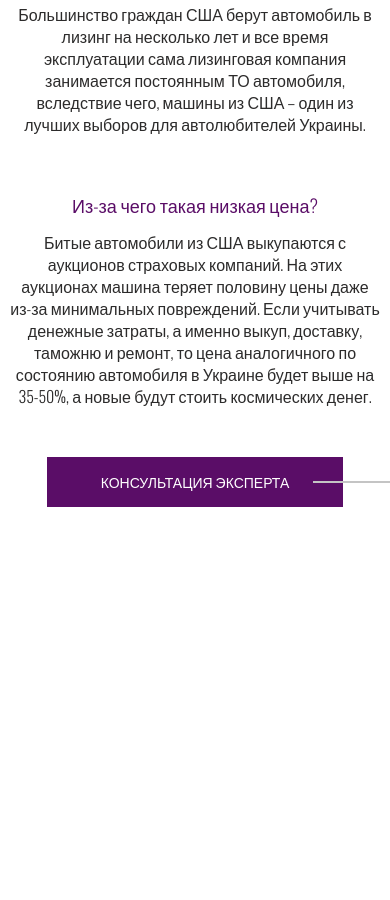
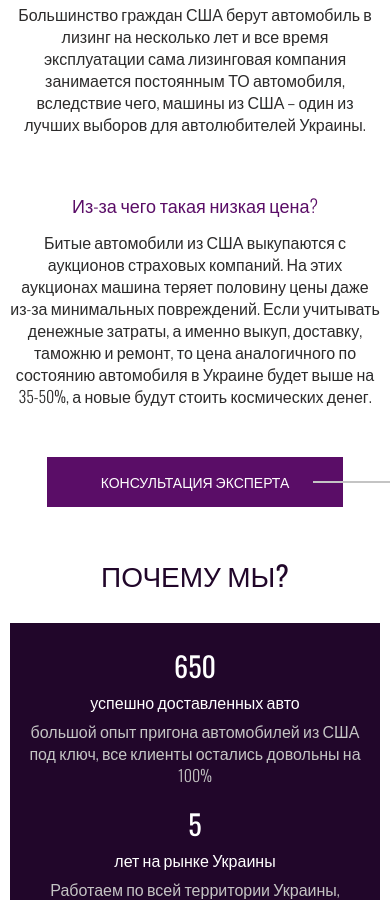
Before and after one commit to Defisto7/Cars, a plain HTML site: page index.html in a window 390 px wide. Shown: the part 1797-2697 px from the top of the page. Before the commit the page ends 2404 px from the top, so only its background shows below. Drawn offline with nearby package versions, Linux system fonts and the light colour scheme.

Commit message:
master
adapted benefits

```diff
--- a/css/style.css
+++ b/css/style.css
@@ -439,6 +439,9 @@ margin: 0 -7px;
         width: 100%;
         margin-right: 0;
     }
+    .benefits__images{
+        display: none;
+    }
 
 }
 
@@ -458,6 +461,20 @@ margin: 0 -7px;
     }
     .header__social{
         padding: 30px 0 20px 53px;
+    }
+}
+@media (max-width: 768px){
+    .benefits__inner{
+        text-align: center;
+    }
+    .benefits__list{
+        padding: 25px 15px;
+    }
+    .benefits__item{
+        width: 100%;
+    }
+    .benefits__title{
+        margin-left: 0;
     }
 }
 
@@ -494,6 +511,10 @@ margin: 0 -7px;
     .services__item:hover::before{
         top: 5px;
     }
+    .benefits__item-num {
+        font-size: 28px;
+        line-height: 36px;
+    }
 }
 
 @media (max-width: 520px){
@@ -528,6 +549,10 @@ margin: 0 -7px;
     .button--decor::after{
         margin-left: 110px;
     }
+    .services__inner,
+    .benefits{
+        margin-bottom: 50px;
+    }
 }
 @media (max-width: 360px) {
     .button--decor::before,
```
Also changed, not shown: index.html (+2 -2 lines).
